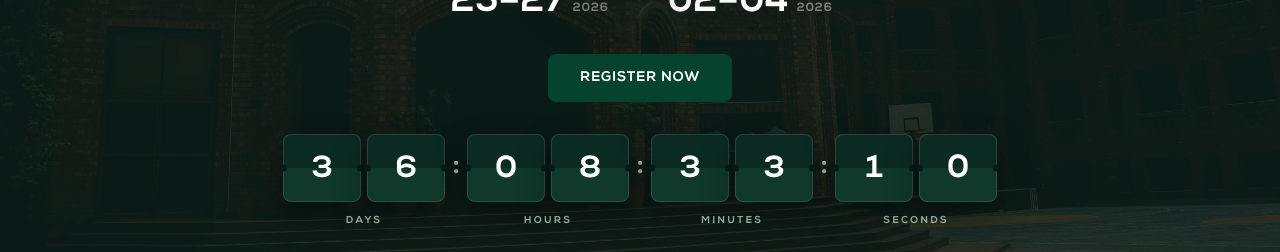
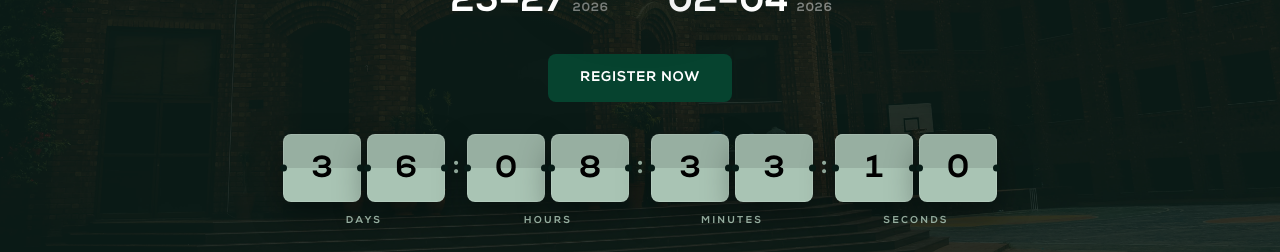
Before and after one commit to ahmad-56/jtsportsfest26, a Next.js app in the folder jt-sportsfest/: page / in a window 1280 px wide. Shown: the part 760-1012 px from the top of the page. Built offline with nearby package versions, Linux system fonts and the light colour scheme.

Commit message:
footer updated

```diff
--- a/jt-sportsfest/src/app/globals.css
+++ b/jt-sportsfest/src/app/globals.css
@@ -216,7 +216,7 @@ h6 {
   height: 50%;
   overflow: hidden;
   backface-visibility: hidden;
-  color: #ffffff;
+  color: #000000;
 }
 
 .timer-number {
@@ -239,7 +239,7 @@ h6 {
   border: 1px solid rgba(255, 255, 255, 0.12);
   border-bottom: 0;
   border-radius: 8px 8px 2px 2px;
-  background: #0b2a21;
+  background: #97AFA1;
   transform-origin: bottom;
 }
 
@@ -254,7 +254,7 @@ h6 {
   border: 1px solid rgba(255, 255, 255, 0.12);
   border-top: 0;
   border-radius: 2px 2px 8px 8px;
-  background: #10382b;
+  background: #A9C4B4;
   transform-origin: top;
 }
 
--- a/jt-sportsfest/src/components/Footer.tsx
+++ b/jt-sportsfest/src/components/Footer.tsx
@@ -222,14 +222,14 @@ export default function Footer() {
 
           <div className="flex flex-col items-center gap-1 sm:flex-row sm:flex-wrap sm:justify-center sm:gap-2.5 lg:justify-end">
             <span>
-              Made by{" "}
+              Made by:{" "}
               {developers.map((developer, index) => (
                 <span key={developer.href}>
                   <a
                     href={developer.href}
                     target="_blank"
                     rel="noopener noreferrer"
-                    className="footer-text-action inline-flex items-center gap-1 font-semibold text-[#ffffff]"
+                    className="footer-text-action inline-flex items-center gap-1 font-semibold text-[#ffffff] transition-[color,transform] duration-600 hover:-translate-y-0.25 hover:text-[#a9c4b4]"
                   >
                     {developer.name}
                     <FaGithub
@@ -238,11 +238,10 @@ export default function Footer() {
                       className="text-[#ffffff]/70"
                     />
                   </a>
-
                   {index < developers.length - 1 && (
                     <span className="text-white/30">
-                      {" "}
-                      &{" "}
+                      {" "}{" "}
+                      Registrations By:{" "}
                     </span>
                   )}
                 </span>
@@ -261,7 +260,7 @@ export default function Footer() {
                   href={item.href}
                   target="_blank"
                   rel="noopener noreferrer"
-                  className="footer-text-action inline-flex items-center gap-1 font-semibold text-[#ffffff]"
+                  className="footer-text-action inline-flex items-center gap-1 font-semibold text-[#ffffff] transition-[color,transform] duration-600 hover:-translate-y-0.25 hover:text-[#a9c4b4]"
                 >
                   {item.name}
                   <FaInstagram
```
